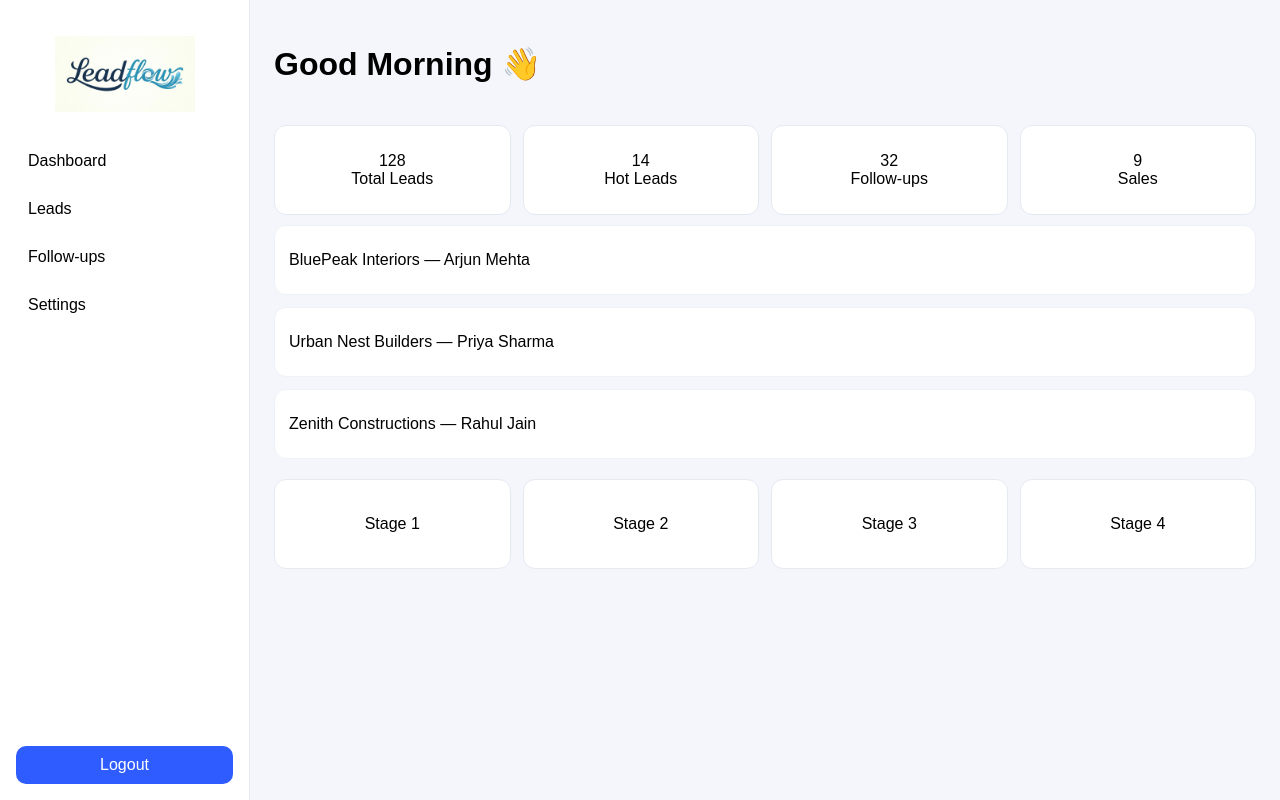
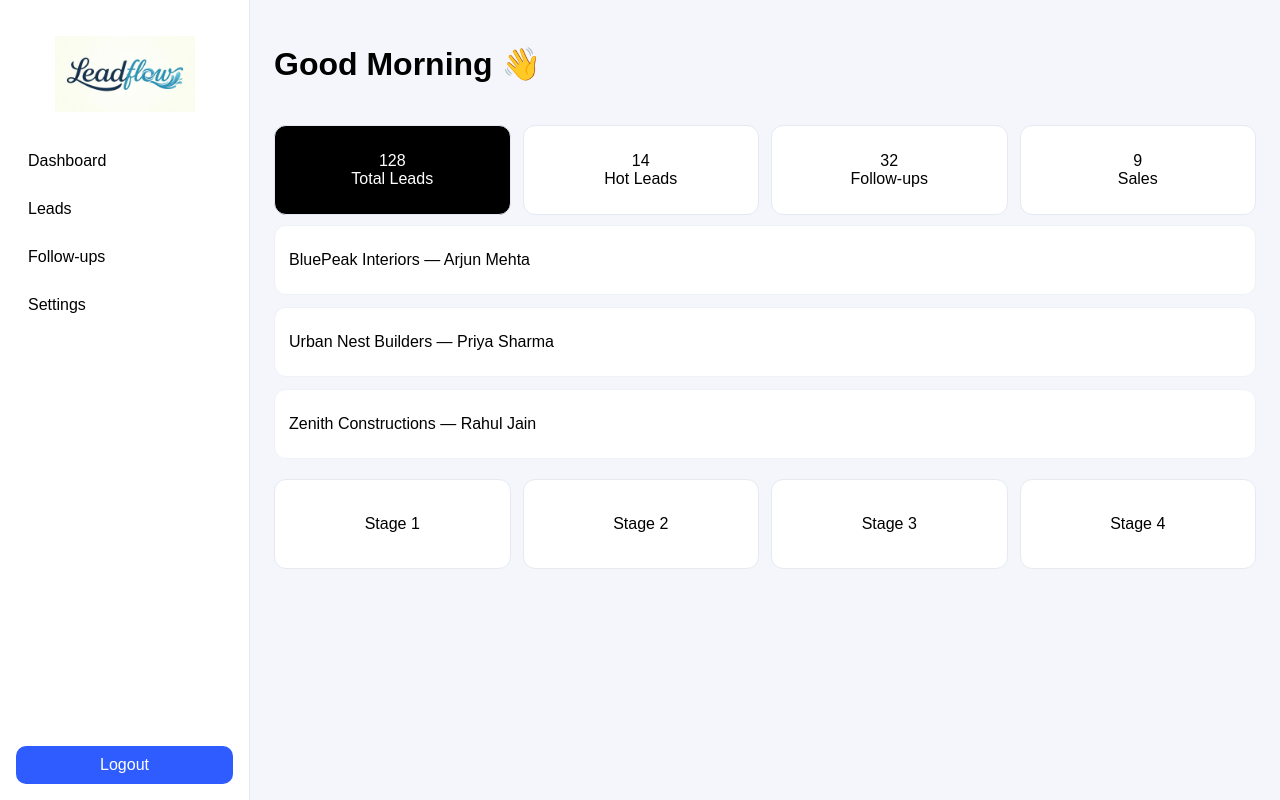
Before and after one commit to stirr3dz3phyr-ship-it/LeadFlow-WarMachine, a React (Vite) app: page / in a window 1280 px wide. In both pictures the pointer is over the element 392 px from the left and 169 px from the top of the page. Built offline with nearby package versions, Linux system fonts and the light colour scheme.

Commit message:
Update styles.css

```diff
--- a/src/styles.css
+++ b/src/styles.css
@@ -130,6 +130,10 @@ html, body {
   gap: 6px;
 }
 
+.kpi-card:hover {
+  background: black;
+  color: white;
+}
 /* SPACER (RESERVED ZONE FOR GREEN BOX) */
 .spacer {
   height: 40px;
```
